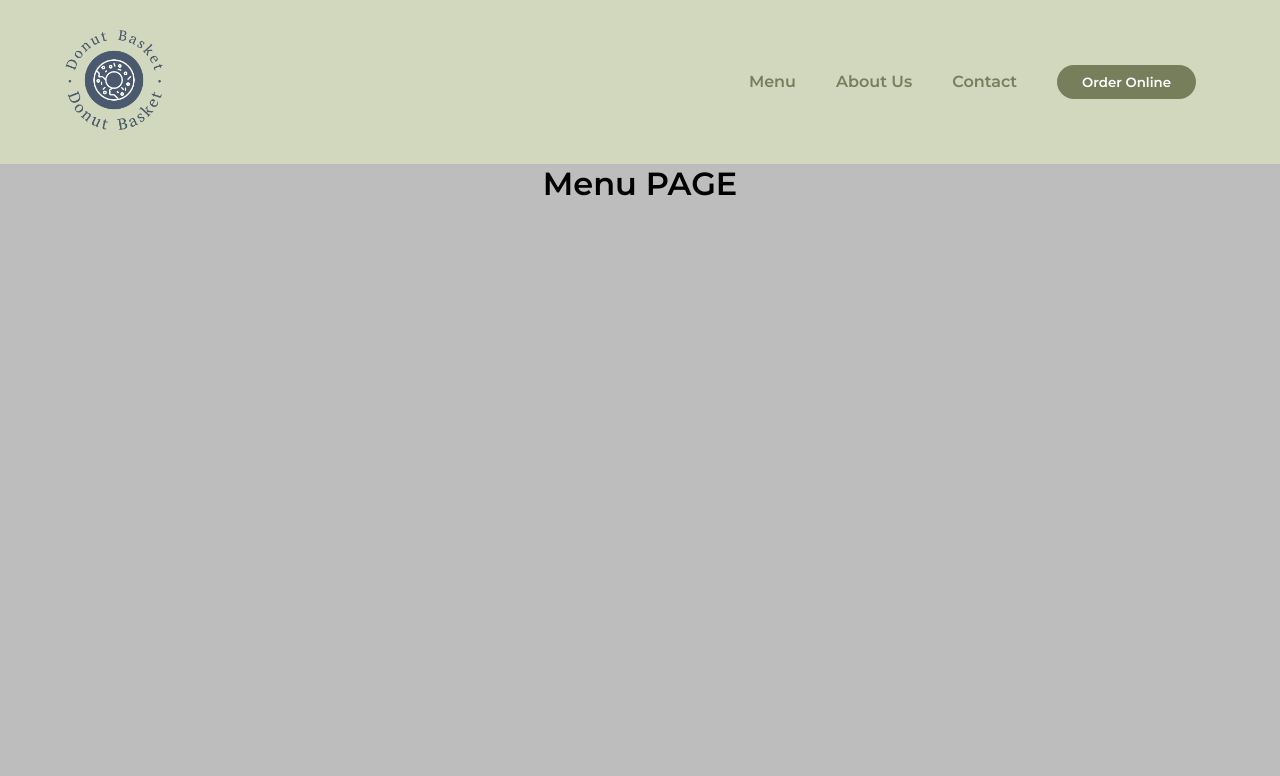
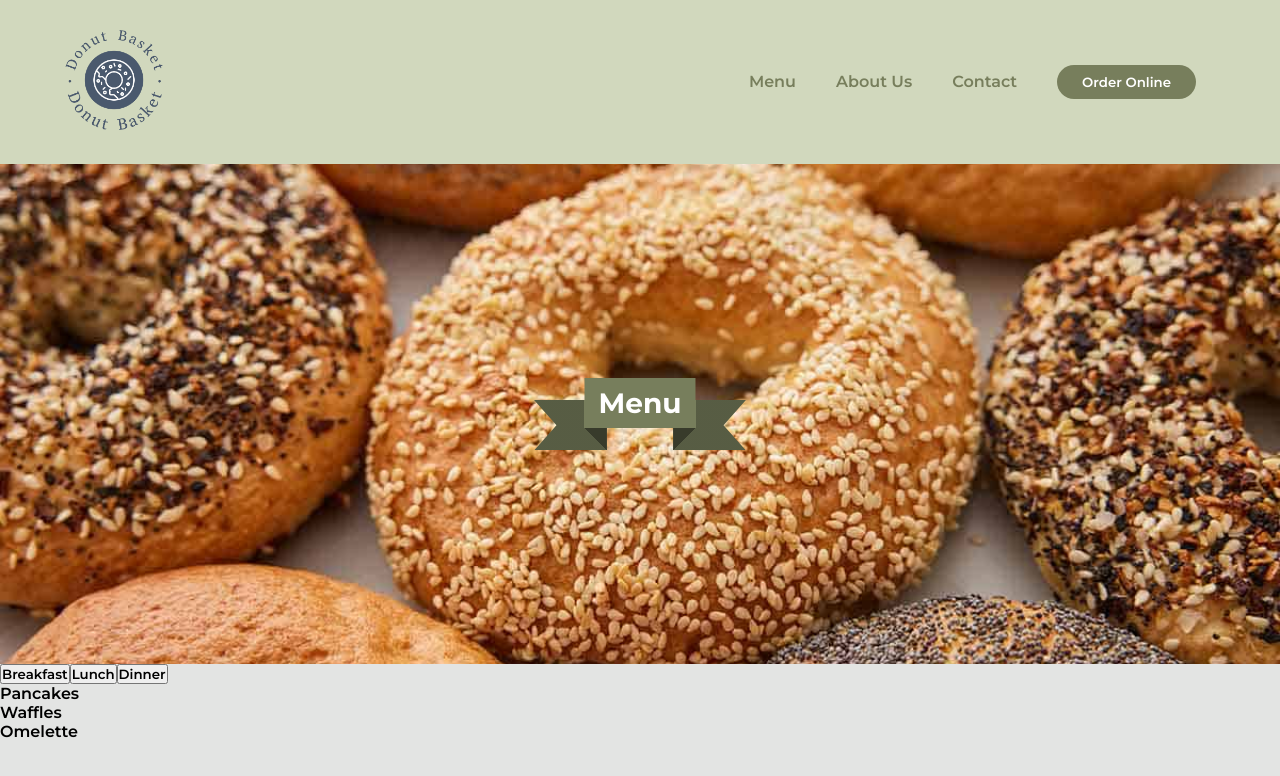
Before and after one commit to Tokuda17/donut-basket, a React (Create React App) app: page /menu in a window 1280 px wide. Shown: the top 776 px of the page. Built offline with nearby package versions, Linux system fonts and the light colour scheme.

Commit message:
Start to menu page

```diff
--- a/src/App.css
+++ b/src/App.css
@@ -7,6 +7,7 @@
   --khaki-color: #c7c2ab;
   --pebble-color: #bdbdbd;
   --dark-green-color: #283106;
+  --page-top: 500px;
 }
 
 h1{
@@ -23,7 +24,7 @@ h1{
 }
 
 .app-container{
-  background-color: var(--pebble-color);
+  background-color: var(--grey-color);
   height: 100vh;
 }
 
@@ -44,7 +45,7 @@ h1{
 }
 .fade-enter-active {
   opacity: 1;
-  transition: opacity 1.5s ease-in-out;
+  transition: opacity 1s linear;
 }
 .fade-exit {
   opacity: 0;
--- /dev/null
+++ b/src/components/Ribbon.css
@@ -0,0 +1,21 @@
+.ribbon {
+    font-size: 28px;
+    font-weight: bold;
+    color: #fff;
+  }
+.ribbon {
+    --s: 1.8em; /* the ribbon size */
+    --d: .8em;  /* the depth */
+    --c: .8em;  /* the cutout part */
+
+    padding: 0 calc(var(--s) + .5em) var(--d);
+    line-height: 1.8;
+    background:
+      conic-gradient(at left  var(--s) bottom var(--d),
+       #0000 25%,#0008 0 37.5%,#0004 0) 0   /50% 100% no-repeat,
+      conic-gradient(at right var(--s) bottom var(--d),
+       #0004 62.5%,#0008 0 75%,#0000 0) 100%/50% 100% no-repeat;
+    clip-path: polygon(0 var(--d), var(--s) var(--d),var(--s) 0,calc(100% - var(--s)) 0,calc(100% - var(--s)) var(--d),100% var(--d),calc(100% - var(--c)) calc(50% + var(--d)/2),100% 100%,calc(100% - var(--s) - var(--d)) 100%,calc(100% - var(--s) - var(--d)) calc(100% - var(--d)),calc(var(--s) + var(--d)) calc(100% - var(--d)),calc(var(--s) + var(--d)) 100%,0 100%,var(--c) calc(50% + var(--d)/2));
+    background-color: var(--ivy-color); /* the main color */
+    width: fit-content;
+  }
--- /dev/null
+++ b/src/components/Ribbon.js
@@ -0,0 +1,8 @@
+import React from "react";
+import "./Ribbon.css";
+
+function Ribbon({ text }) {
+  return <div class="ribbon">{text}</div>;
+}
+
+export default Ribbon;
--- /dev/null
+++ b/src/pages/MenuPage.css
@@ -0,0 +1,14 @@
+
+.menu-page-top {
+    background-image: url("../img/bagel-backgound.jpg");
+    background-size: cover;
+    background-position: center;
+    height: var(--page-top);
+    display: flex;
+    justify-content: center;
+    align-items: center;
+    color: white;
+}
+.menu-background {
+    width: 100vw;
+}
--- a/src/pages/MenuPage.js
+++ b/src/pages/MenuPage.js
@@ -1,10 +1,54 @@
-import React from "react";
+import { React, useState } from "react";
+import Ribbon from "../components/Ribbon";
+import "./MenuPage.css";
 
 function MenuPage() {
+  const [selectedMenu, setSelectedMenu] = useState("breakfast");
+
+  const handleMenuChange = (menu) => {
+    setSelectedMenu(menu);
+  };
+
+  const menuItems = {
+    breakfast: ["Pancakes", "Waffles", "Omelette"],
+    lunch: ["Burger", "Salad", "Sandwich"],
+    dinner: ["Steak", "Pasta", "Pizza"],
+  };
+
   return (
-    <div>
-      <h1>Menu PAGE</h1>
-    </div>
+    <>
+      <div className="menu-page-top">
+        <Ribbon text="Menu" />
+      </div>
+      <div>
+        <div>
+          <button
+            className="menu-chioces"
+            onClick={() => handleMenuChange("breakfast")}
+          >
+            Breakfast
+          </button>
+          <button
+            className="menu-chioces"
+            onClick={() => handleMenuChange("lunch")}
+          >
+            Lunch
+          </button>
+          <button
+            className="menu-chioces"
+            onClick={() => handleMenuChange("dinner")}
+          >
+            Dinner
+          </button>
+        </div>
+
+        <div>
+          {menuItems[selectedMenu].map((item, index) => (
+            <div key={index}>{item}</div>
+          ))}
+        </div>
+      </div>
+    </>
   );
 }
 
```
Also changed, not shown: src/img/bagel-backgound.jpg (added).
